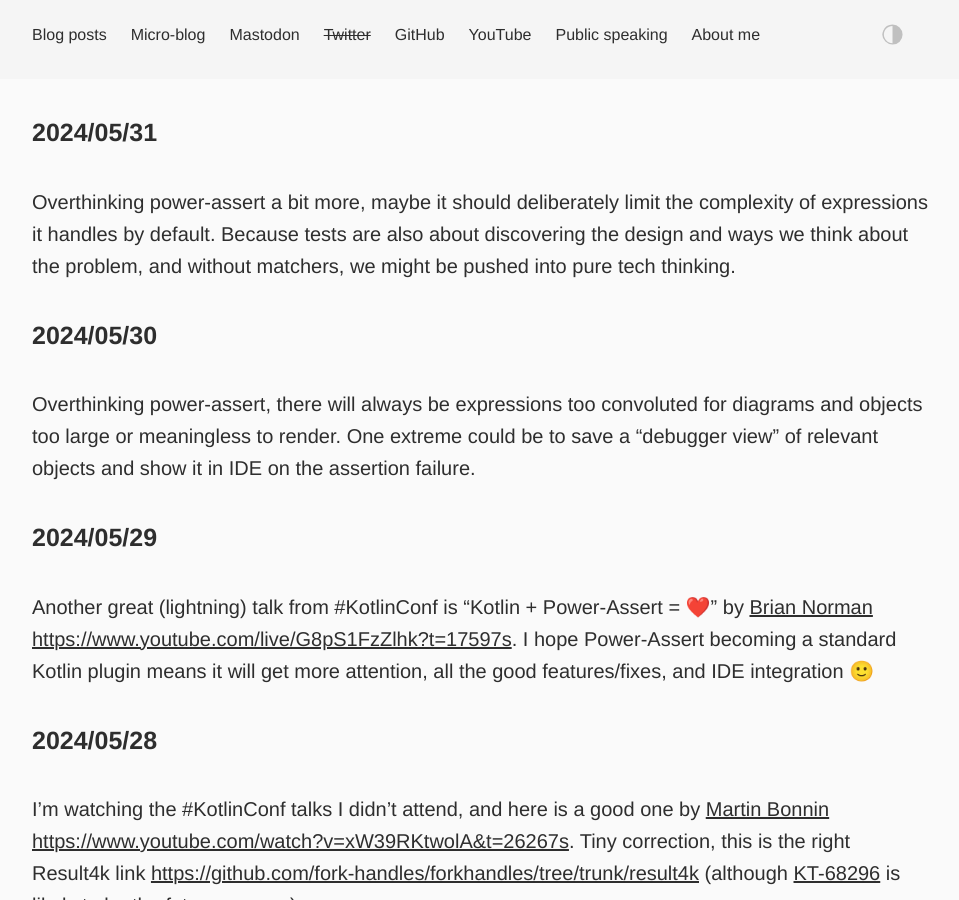
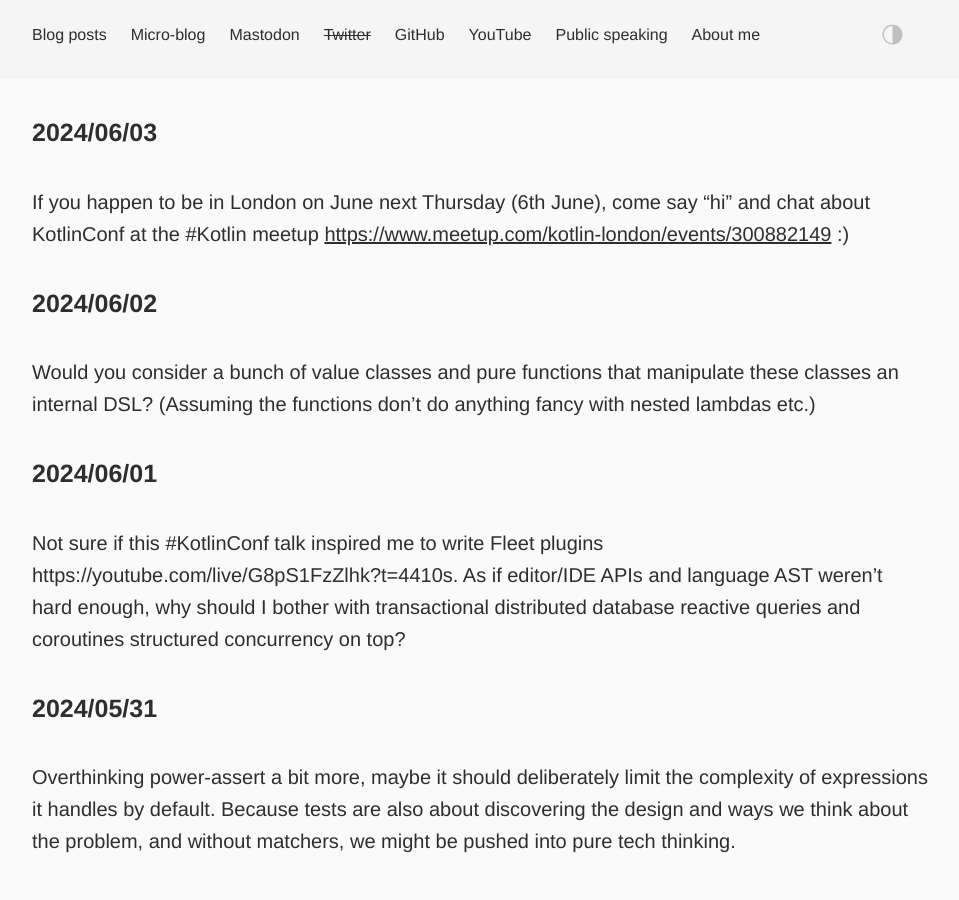
Before and after one commit to dkandalov/dkandalov.github.io, a Jekyll site: the page built from micro-blog.md, in a window 1280 px wide and 900 px high. Shown: the whole window, without its empty margins (160-1119 px from the left). Built offline with Jekyll 4.4.1, drawn with Linux system fonts in a browser that asks for light colours.

Commit message:
updated micro-blog

```diff
--- a/micro-blog.md
+++ b/micro-blog.md
@@ -2,6 +2,15 @@
 layout: post
 permalink: /micro-blog/
 ---
+
+#### 2024/06/03
+If you happen to be in London on June next Thursday (6th June), come say "hi" and chat about KotlinConf at the #Kotlin meetup <https://www.meetup.com/kotlin-london/events/300882149> :)
+
+#### 2024/06/02
+Would you consider a bunch of value classes and pure functions that manipulate these classes an internal DSL? (Assuming the functions don't do anything fancy with nested lambdas etc.)
+
+#### 2024/06/01
+Not sure if this #KotlinConf talk inspired me to write Fleet plugins https://youtube.com/live/G8pS1FzZlhk?t=4410s. As if editor/IDE APIs and language AST weren't hard enough, why should I bother with transactional distributed database reactive queries and coroutines structured concurrency on top?
 
 #### 2024/05/31
 Overthinking power-assert a bit more, maybe it should deliberately limit the complexity of expressions it handles by default. Because tests are also about discovering the design and ways we think about the problem, and without matchers, we might be pushed into pure tech thinking.
```
